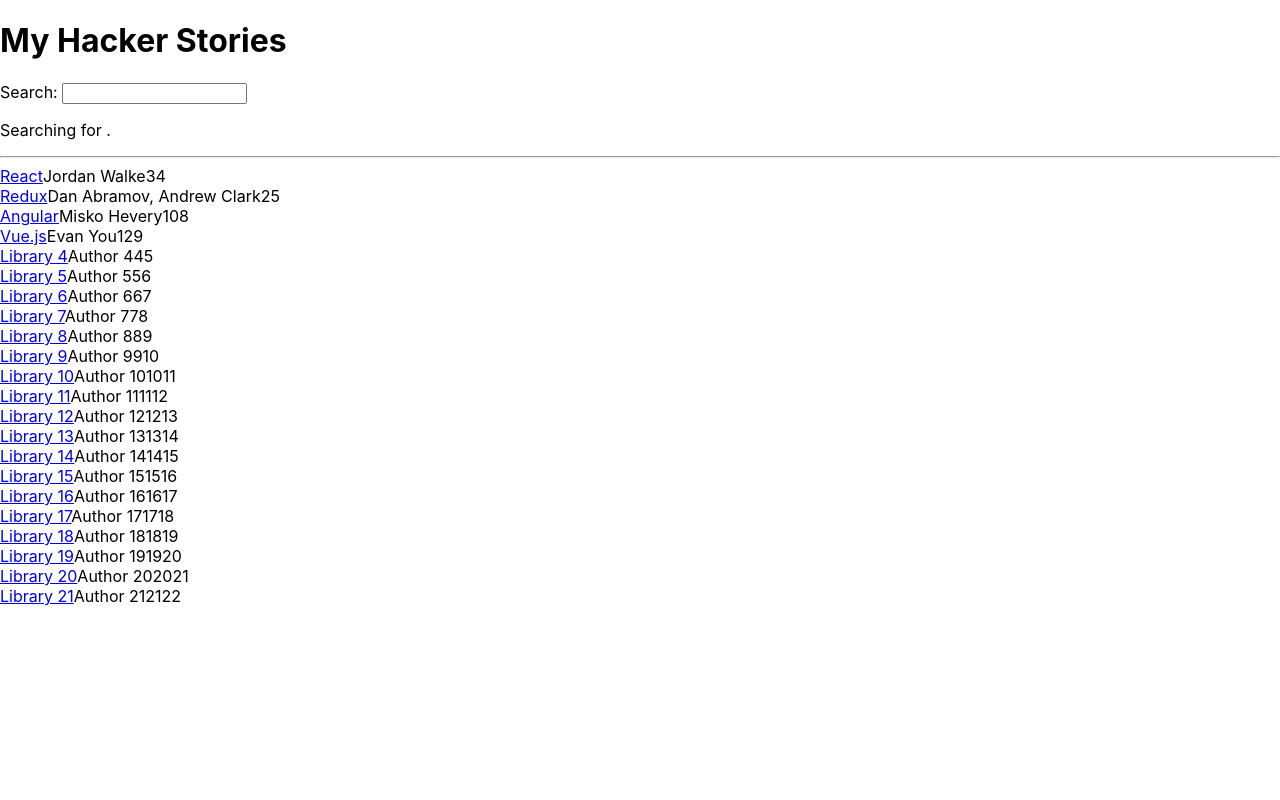
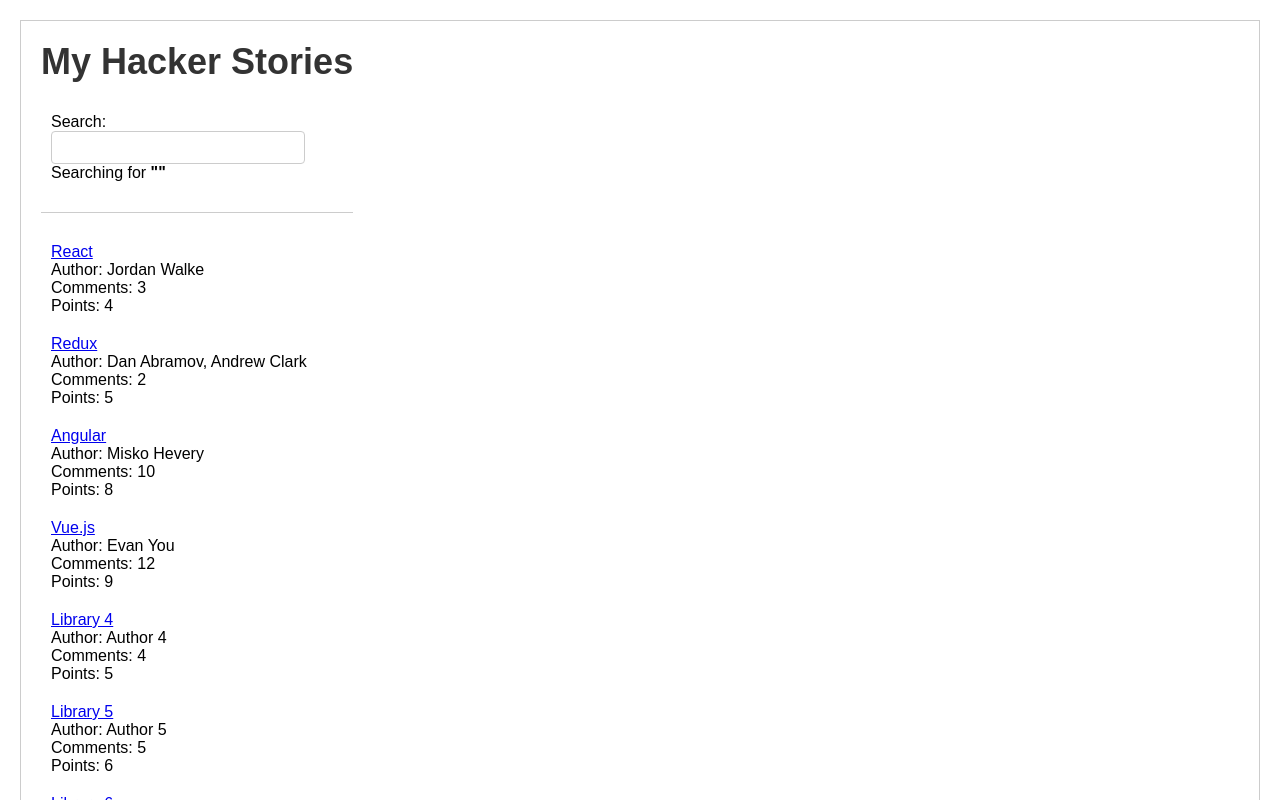
Before and after one commit to ElDuke717/playground, a React (Create React App) app: page / in a window 1280 px wide. Shown: the top 800 px of the page. Built offline with nearby package versions, Linux system fonts and the light colour scheme.

Commit message:
update the hooks in app to a generalized hook that puts search terms in localStorage

```diff
--- a/src/App.css
+++ b/src/App.css
@@ -1,38 +1,72 @@
-.App {
-  text-align: center;
+/* Reset some default browser styles */
+body,
+h1,
+h2,
+h3,
+p,
+ul {
+  margin: 0;
+  padding: 0;
 }
 
-.App-logo {
-  height: 40vmin;
-  pointer-events: none;
+/* Make a border around the entire page */
+body {
+  margin: 20px;
+  border: 1px solid #ccc;
+  font-family: Arial, sans-serif;
 }
 
-@media (prefers-reduced-motion: no-preference) {
-  .App-logo {
-    animation: App-logo-spin infinite 20s linear;
-  }
+/* Center the content */
+div {
+  display: flex;
+  flex-direction: column;
+  align-items: start;
+  margin: 10px;
 }
 
-.App-header {
-  background-color: #282c34;
-  min-height: 100vh;
-  display: flex;
-  flex-direction: column;
-  align-items: center;
-  justify-content: center;
-  font-size: calc(10px + 2vmin);
-  color: white;
+/* Style the header */
+h1 {
+  font-size: 36px;
+  margin-bottom: 20px;
+  color: #333;
 }
 
-.App-link {
-  color: #61dafb;
+hr {
+  width: 100%;
+  margin: 20px 0;
+  border: 0;
+  border-top: 1px solid #ccc;
 }
 
-@keyframes App-logo-spin {
-  from {
-    transform: rotate(0deg);
-  }
-  to {
-    transform: rotate(360deg);
-  }
+/* Add a little space at the bottom of the search bar */
+Search {
+  margin-bottom: 20px;
 }
+
+/* Style the search input field */
+input[type="text"] {
+  font-size: 18px;
+  padding: 5px 10px;
+  border: 1px solid #ccc;
+  border-radius: 4px;
+}
+
+/* Style the list of stories */
+List {
+  width: 100%;
+  max-width: 800px;
+}
+
+/* Style each story */
+List ul {
+  list-style: none;
+}
+
+List li {
+  padding: 10px;
+  border-bottom: 1px solid #ccc;
+}
+
+List li:hover {
+  background-color: #f9f9f9;
+}
--- a/src/App.js
+++ b/src/App.js
@@ -1,21 +1,33 @@
-import React from "react";
+import React, { useEffect, useState } from "react";
 import List from "./components/List";
 import Search from "./components/Search";
 import booklist from "./data/list";
+import "./App.css";
+
+// this is a custom hook that is generalized to set data into local storage, like searchterms
+const useSemiPersistentState = () => {
+  const [value, setValue] = useState(localStorage.getItem("value") || "");
+
+  useEffect(() => {
+    localStorage.setItem("value", value);
+  }, [value]);
+
+  return [value, setValue];
+};
 
 const App = () => {
-  // variables and functions are defined here
-  // For the useEffect() hook, the function is called after the first render and every time the component updates
-  const [searchTerm, setSearchTerm] = React.useState("");
-  // handleSearch function is passed to the Search component as a prop, it is called when the input field changes
+  const [searchTerm, setSearchTerm] = useSemiPersistentState("search", "React");
   const handleSearch = (event) => {
     setSearchTerm(event.target.value);
   };
 
   // adjusts the list of stories based on the search term using the filter() and includes() methods
-  const searchedStories = booklist.filter((story) =>
-    story.title.toLowerCase().includes(searchTerm.toLowerCase())
-  );
+  const searchedStories = booklist.filter((story) => {
+    return (
+      story.title.toLowerCase().includes(searchTerm.toLowerCase()) ||
+      story.author.toLowerCase().includes(searchTerm.toLowerCase())
+    );
+  });
 
   return (
     <div>
--- a/src/components/List.js
+++ b/src/components/List.js
@@ -1,20 +1,20 @@
 import React from "react";
 
+// destructuring the item prop to make each item - this is passed into the Item component as a prop, Item is then called in the List component
+const Item = ({ item }) => (
+  <div>
+    <span>
+      <a href={item.url}>{item.title}</a>
+    </span>{" "}
+    <p> Author: {item.author}</p>
+    <p>Comments: {item.num_comments}</p>
+    <p>Points: {item.points}</p>
+  </div>
+);
 
-
-function List({ list }) {
-  return list.map(function (item) {
-    return (
-      <div key={item.objectID}>
-        <span>
-          <a href={item.url}>{item.title}</a>
-        </span>
-        <span>{item.author}</span>
-        <span>{item.num_comments}</span>
-        <span>{item.points}</span>
-      </div>
-    );
-  });
-}
+const List = ({ list }) => {
+  // map over the list of items and return a new array of items
+  return list.map((item) => <Item key={item.objectID} item={item} />);
+};
 
 export default List;
--- a/src/components/Search.js
+++ b/src/components/Search.js
@@ -1,6 +1,7 @@
 import React from "react";
 
-const Search = (props) => {
+// The destructured props are passed into the Search component as a prop - note that this is just the same as passing in props and then destructuring them in the function body e.g. const { search, onSearch } = props;
+const Search = ({ search, onSearch }) => {
   return (
     <div>
       <label htmlFor="search">Search: </label>
@@ -8,13 +9,13 @@
         id="search"
         type="text"
         // The value is set to the current search term, which is a variable passed into and changed by the useState hook
-        value={props.search}
+        value={search}
         // The onChange event handler is set to the handleSearch function, which is a variable passed into the Search component as a prop.  onChange is called when the input field changes - built into React
-        onChange={props.onSearch}
+        onChange={onSearch}
       />
 
       <p>
-        Searching for <strong>{props.currentSearchTerm}</strong>.
+        Searching for <strong>"{search}"</strong>
       </p>
     </div>
   );
```
Also changed, not shown: 1 other file (tests, documents, lock files or other folders).
